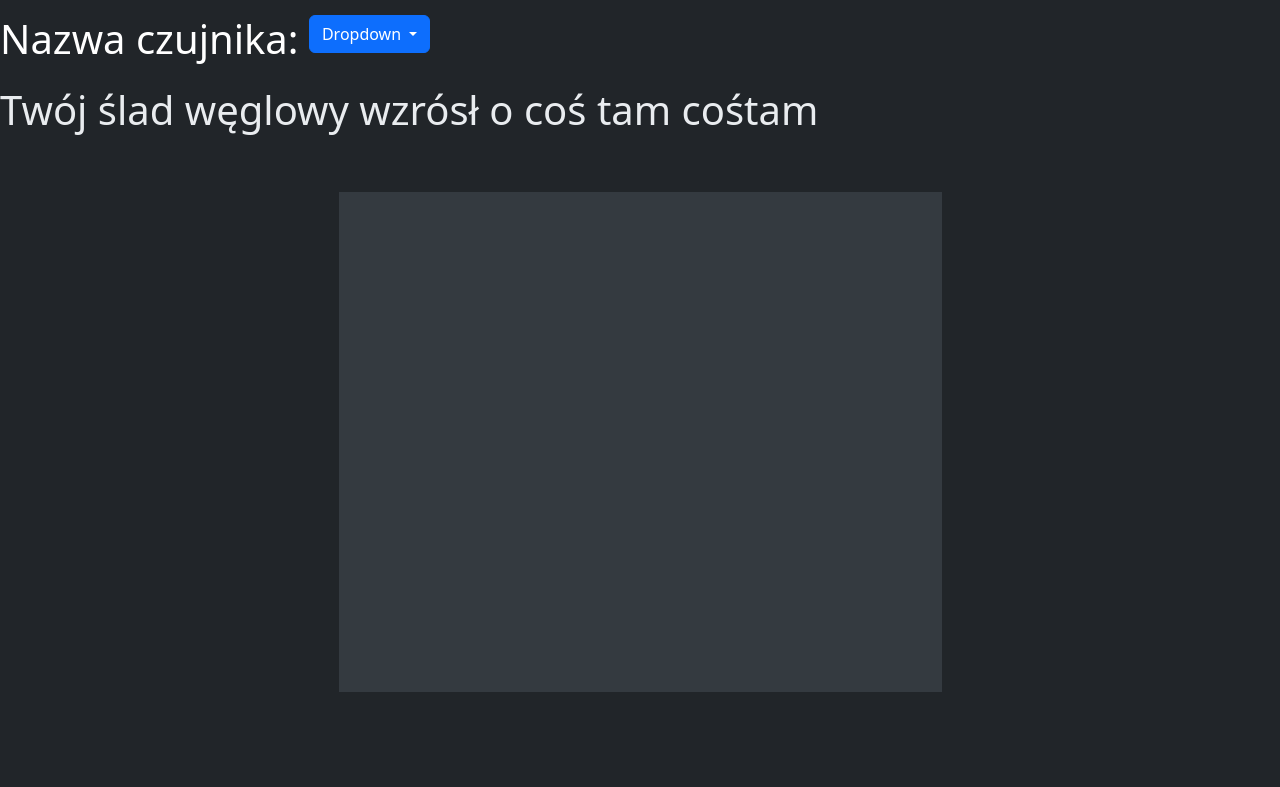
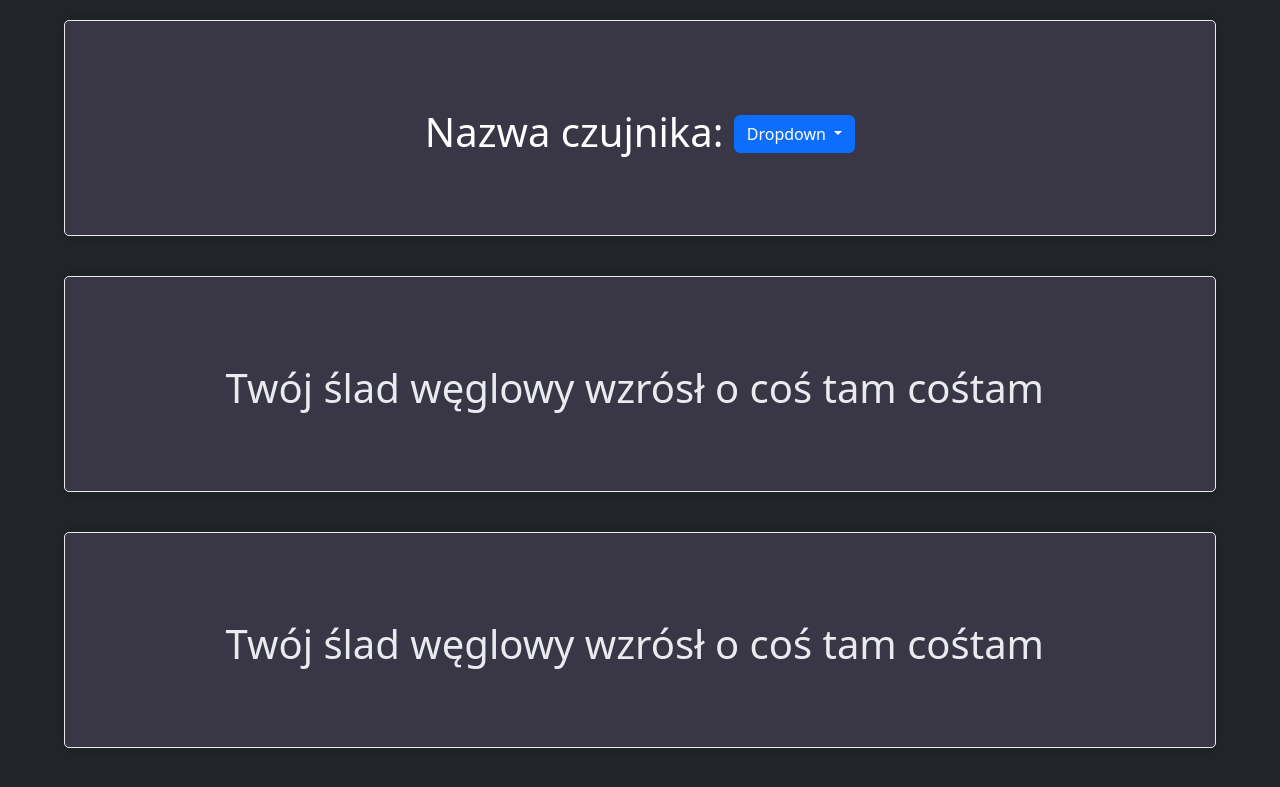
Before and after one commit to mociok/infotech-team, a Django app: page / in a window 1280 px wide. Shown: the top 787 px of the page. Run offline with Django 4.2, Linux system fonts and the light colour scheme; some libraries are stand-ins or nearby versions.

Commit message:
zmiany na idex

```diff
--- /dev/null
+++ b/static/assets/bootstrap/css/style.css
@@ -0,0 +1,18 @@
+.blok{
+    background-color: rgb(57,54,70);
+    border-radius: 5px;
+    box-shadow: 0 0 10px rgba(0,0,0,0.2);
+    padding: 20px;
+    margin-bottom: 20px;
+    margin-top: 20px;
+    border: 1px solid #eaeaea;
+    min-width: 90vw;
+    min-height: 27vh;
+    justify-content: center;
+    align-items: center;
+    display: flex;
+
+}
+.dd{
+    margin-bottom: 19px;
+}
--- a/templates/index.html
+++ b/templates/index.html
@@ -7,35 +7,45 @@
     <meta name="viewport" content="width=device-width, initial-scale=1.0, shrink-to-fit=no">
     <title>collabothon rzeczy</title>
     <link rel="stylesheet" href="{% static 'assets/bootstrap/css/bootstrap.min.css' %}">
+    <link rel="stylesheet" href="{% static 'assets/bootstrap/css/style.css' %}">
 </head>
 
 <body style="background: var(--bs-body-color);color: var(--bs-secondary-bg);">
-    <div class="col">
-        <div class="row">
-            <div class="col">
-                <div class="float-start" style="min-width: 200px;margin-top: 15px;">
-                    <h1 style="color: var(--bs-body-bg);">Nazwa czujnika:&nbsp;</h1>
+    <div class="">
+        <div class="justify-content-center align-items-center d-flex">
+            <div class="blok">
+                <div class="float-start  item w-100  justify-content-center align-items-center d-flex " style="margin-top: 15px;">
+                    <div class="obiekt">
+                        <h1 style="color: var(--bs-body-bg);">Nazwa czujnika:&nbsp;</h1>
+                    </div>
+
+                    <div class="obiekt dd">
+                        <div class="dropdown float-start" style="margin-top: 15px; "><button class="btn btn-primary dropdown-toggle" aria-expanded="false" data-bs-toggle="dropdown" type="button">Dropdown </button>
+                            <div class="dropdown-menu"><a class="dropdown-item" href="#">First Item</a><a class="dropdown-item" href="#">Second Item</a><a class="dropdown-item" href="#">Third Item</a></div>
+                        </div>
+                    </div>
+
                 </div>
-                <div style="min-width: 250px;">
-                    <div class="dropdown float-start" style="margin-top: 15px;"><button class="btn btn-primary dropdown-toggle" aria-expanded="false" data-bs-toggle="dropdown" type="button">Dropdown </button>
-                        <div class="dropdown-menu"><a class="dropdown-item" href="#">First Item</a><a class="dropdown-item" href="#">Second Item</a><a class="dropdown-item" href="#">Third Item</a></div>
-                    </div>
-                </div>
+
             </div>
         </div>
     </div>
-    <div class="row">
-        <div class="col">
-            <div style="margin-top: 15px;">
+    <div class="justify-content-center align-items-center d-flex">
+        <div class="blok">
+            <div style="margin-top: 15px;" class="">
                 <h1>Twój ślad węglowy wzrósł o coś tam cośtam&nbsp;</h1>
             </div>
         </div>
     </div>
-    <div class="row">
-        <div class="col" style="justify-content: center;display: flex;align-items: center;">
-            <div style="background: var(--bs-gray-dark);justify-content: center;display: flex;align-items: center;margin-top: 50px;min-height: 500px;min-width: 603px;"></div>
+
+    <div class="justify-content-center align-items-center d-flex">
+        <div class="blok">
+            <div style="margin-top: 15px;" class="">
+                <h1>Twój ślad węglowy wzrósł o coś tam cośtam&nbsp;</h1>
+            </div>
         </div>
     </div>
+
     <script src="{% static 'assets/bootstrap/js/bootstrap.min.js' %}"></script>
 </body>
 
```
